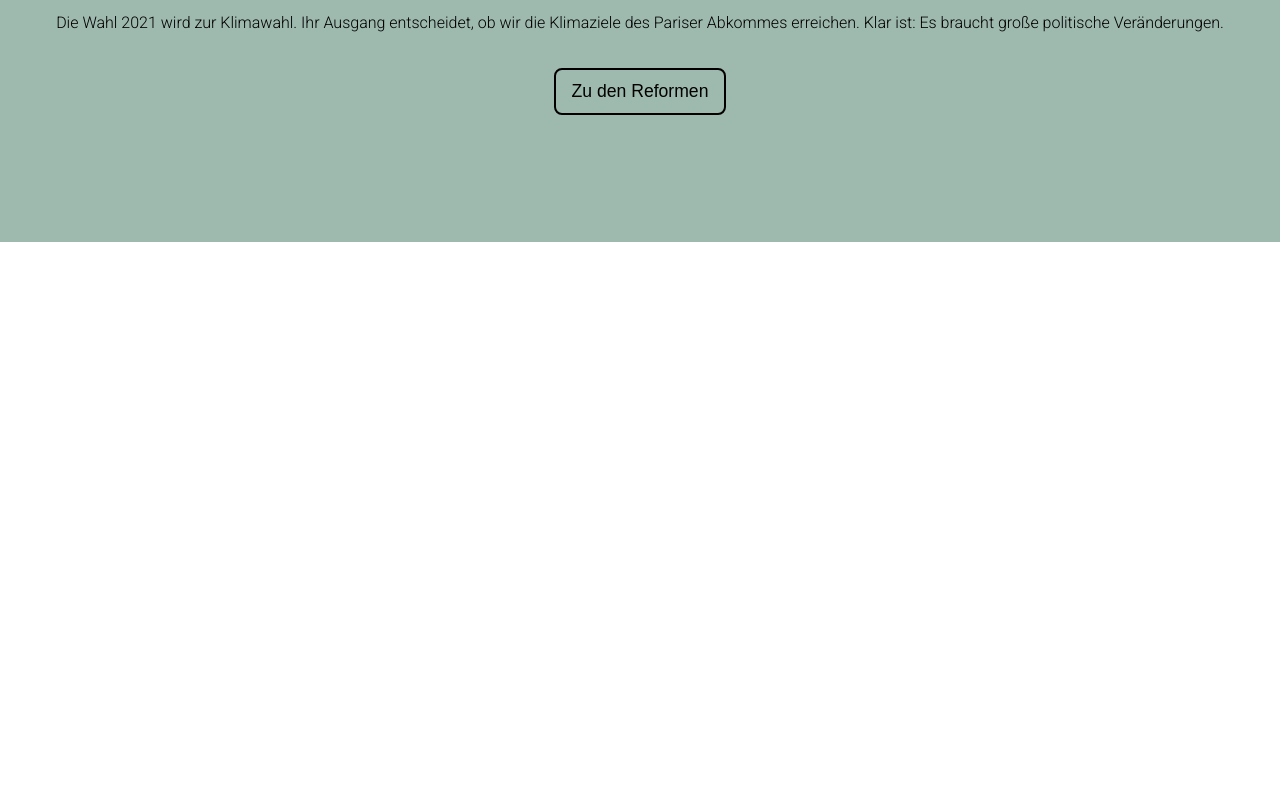
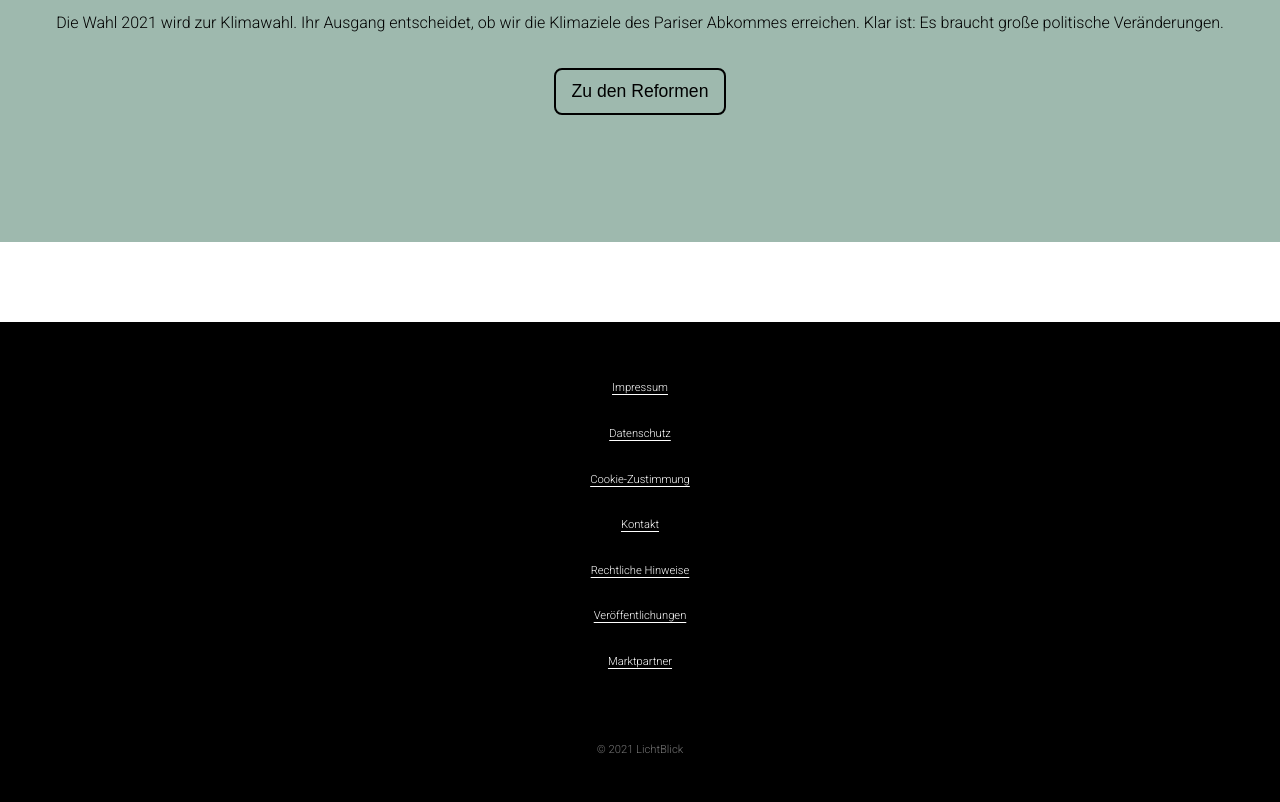
Before and after one commit to tsindek/checkpoint-lichtblick, a plain HTML site: page index.html in a window 1280 px wide. Shown: the part 3495-4297 px from the top of the page. Before the commit the page ends 3737 px from the top, so only its background shows below. Drawn offline with Linux system fonts and the light colour scheme.

Commit message:
feat: add footer with navigation and copyright mark
navigation items are not yet linked to their propper destination, because the destinations are not yet established

```diff
--- a/index.html
+++ b/index.html
@@ -71,6 +71,20 @@
             </p>
             <button class="button">Zu den Reformen</button>
         </section>
+        <footer class="footer">
+            <nav class="footer__nav">
+                <ul class="footer__nav-list">
+                    <li><a href=""></a>Impressum</li>
+                    <li><a href=""></a>Datenschutz</li>
+                    <li><a href=""></a>Cookie-Zustimmung</li>
+                    <li><a href=""></a>Kontakt</li>
+                    <li><a href=""></a>Rechtliche Hinweise</li>
+                    <li><a href=""></a>Veröffentlichungen</li>
+                    <li><a href=""></a>Marktpartner</li>
+                </ul>
+            </nav>
+            <p class="footer__copyright">&copy; 2021 LichtBlick</p>
+        </footer>
     </main>
 </body>
 
--- a/style.css
+++ b/style.css
@@ -42,6 +42,8 @@ p {
   --color-box-border: 2px solid#767676;
   --color-link: black;
   --color-footer-box: #000000;
+  --footer-font-color: white;
+  --color-footer-copyright: #767676;
 }
 
 /*******************************************************************************/
@@ -174,4 +176,42 @@ p {
   text-underline-offset: 3px;
 }
 
+.footer {
+  display: flex;
+  flex-direction: column;
+  width: 100%;
+  height: 60vh;
+  justify-content: center;
+  align-items: center;
+  background-color: var(--color-footer-box);
+  padding: 2rem;
+  margin-top: 5rem;
+}
+
+.footer__nav {
+  width: 100%;
+  height: 100%;
+}
+
+.footer__nav-list {
+  display: flex;
+  flex-direction: column;
+  justify-content: space-around;
+  align-items: center;
+  height: 85%;
+  color: var(--footer-font-color);
+  list-style: none;
+  text-decoration: underline;
+  text-underline-offset: 3px;
+  font-size: 0.7rem;
+  text-align: center;
+  padding: 0;
+}
+
+.footer__copyright {
+  color: var(--color-footer-copyright);
+  width: 100%;
+  font-size: 0.7rem;
+  text-align: center;
+}
 /*******************************************************************************/
```
Also changed, not shown: 1 other file.
